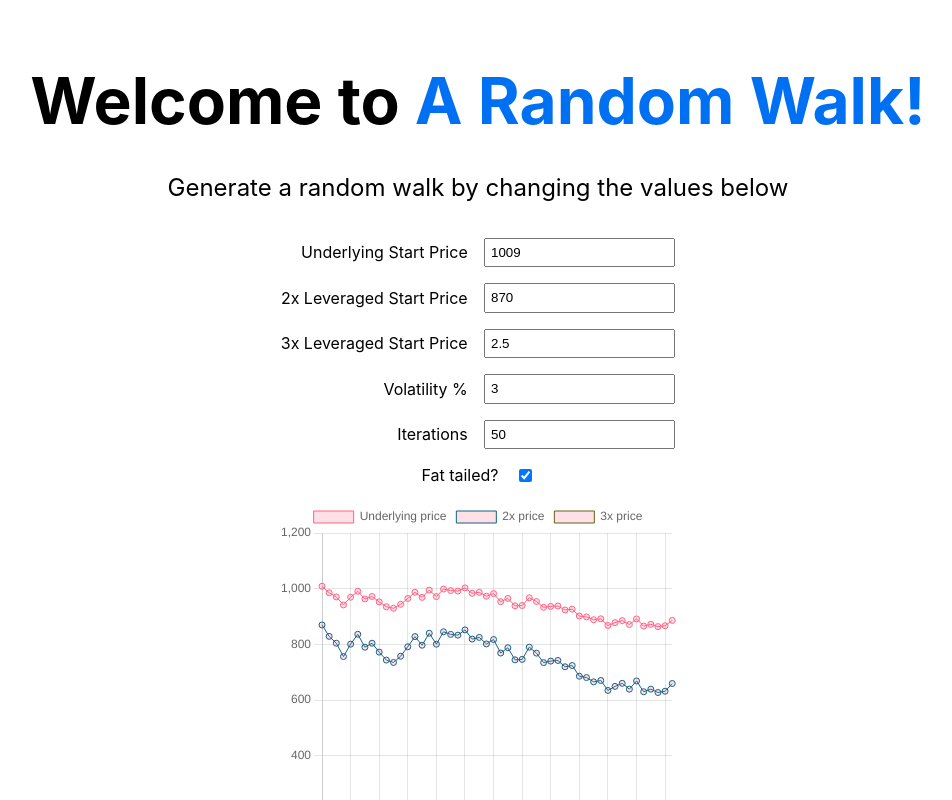
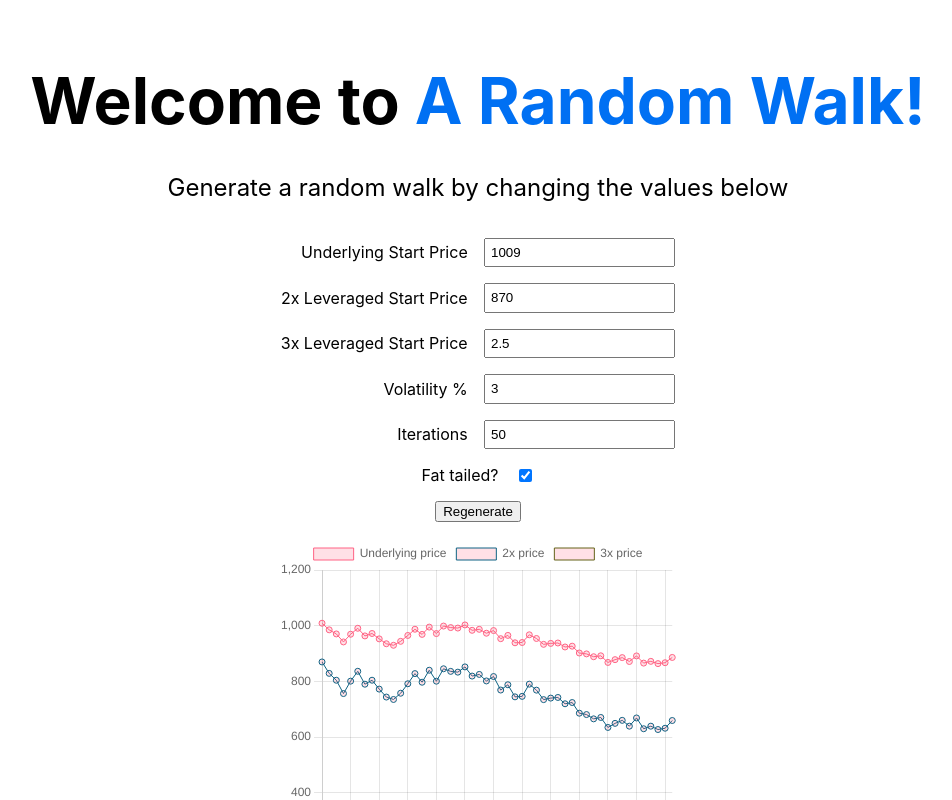
Before and after one commit to chrisgrounds/random-walk, a Next.js app: page / in a window 1280 px wide. Shown: the top 800 px of the page, without its empty margins (162-1114 px from the left). Built offline with nearby package versions, Linux system fonts and the light colour scheme.

Commit message:
Add button to regenerate chart

```diff
--- a/pages/index.tsx
+++ b/pages/index.tsx
@@ -49,6 +49,7 @@ const Home: NextPage = () => {
   const [floorPrice, setFloorPrice] = useState(800);
   const [iterations, setIterations] = useState(50);
   const [fatTailed, setFatTailed] = useState(true);
+  const [generationToken, setGenerationToken] = useState(0);
 
   useEffect(() => {
     if (document) {
@@ -83,7 +84,7 @@ const Home: NextPage = () => {
 
       chart = constructChart(ctx, [underlyingData, leveraged2xData, leveraged3xData]);
     }
-  }, [underlyingStartPrice, leveraged2xStartPrice, leveraged3xStartPrice, volatility, iterations, fatTailed]);
+  }, [underlyingStartPrice, leveraged2xStartPrice, leveraged3xStartPrice, volatility, iterations, fatTailed, generationToken]);
 
   return (
     <div className={styles.container}>
@@ -137,6 +138,8 @@ const Home: NextPage = () => {
             value={fatTailed}
             onChange={(e) => { setFatTailed(e.target.checked) }}
           />
+
+          <button onClick={(e) => setGenerationToken(Math.random())}>Regenerate</button>
         </div>
 
         <div className="chart-container">
```
